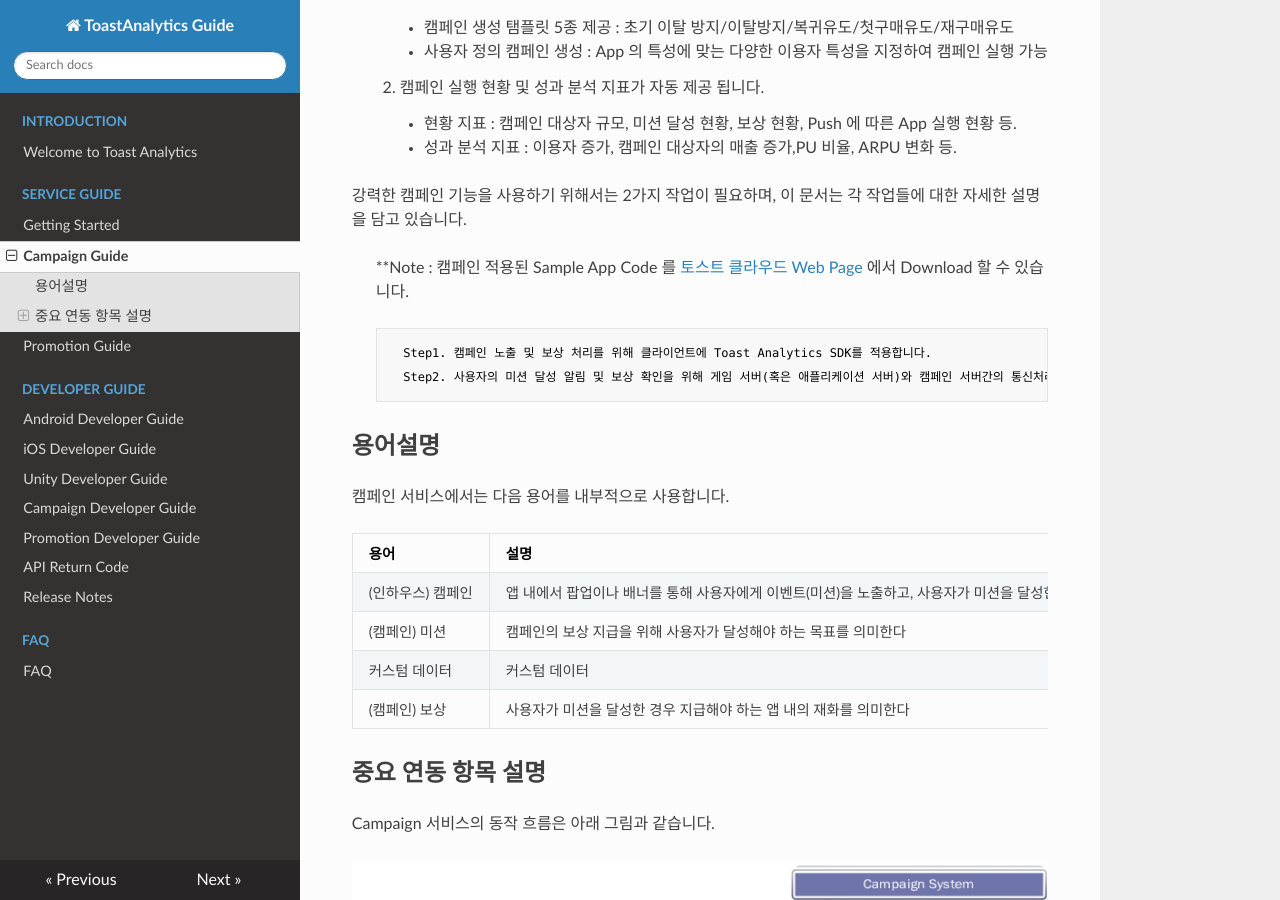
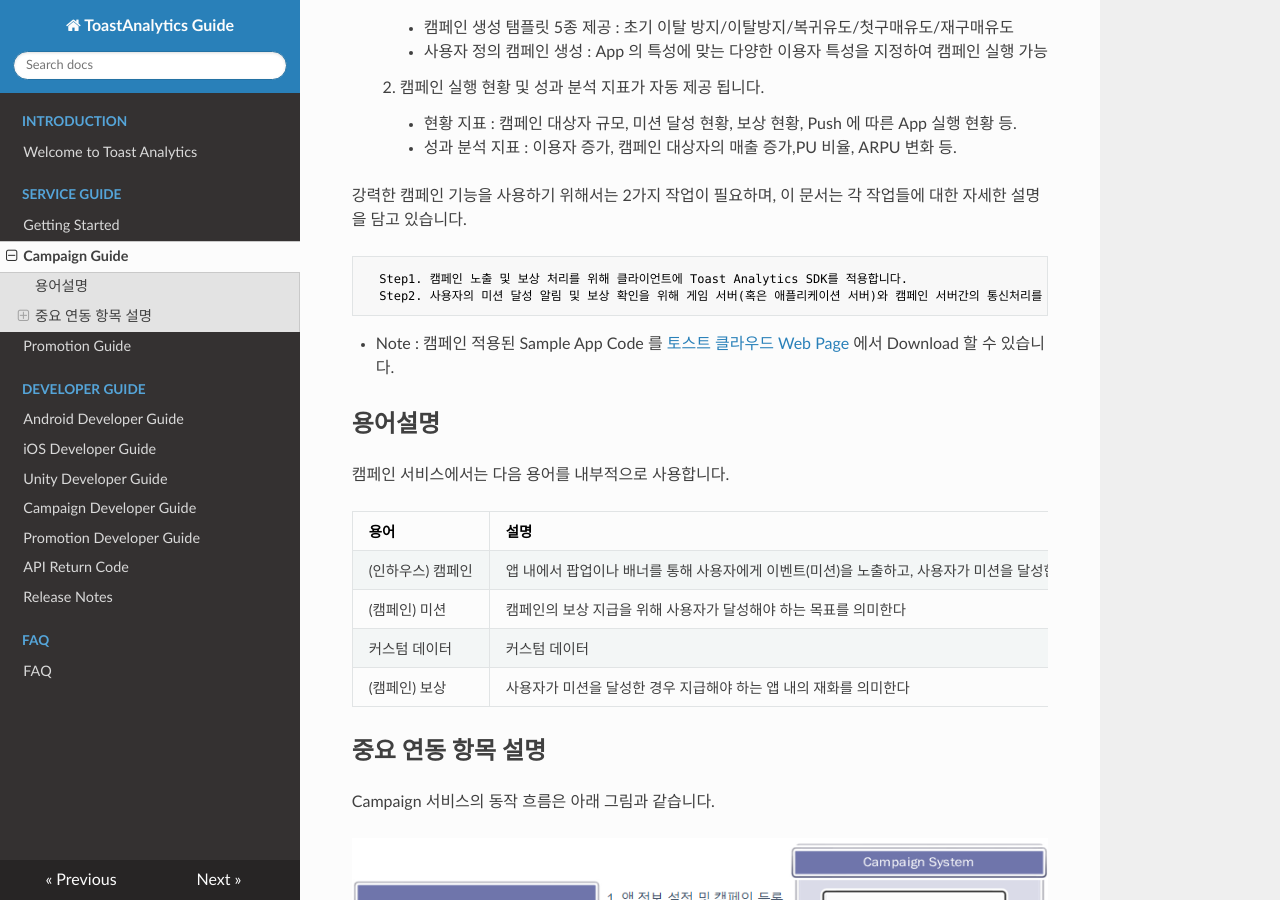
Before and after one commit to ToastAnalytics/ToastAnalytics, an MkDocs documentation site: the page built from docs/Developer/2. Campaign Guide.md, in a window 1280 px wide and 900 px high, scrolled down 372 px. Built offline with MkDocs 1.6.1, drawn with Linux system fonts in a browser that asks for light colours; nearby versions of some CDN libraries; old or Windows-style settings are respelled for this version of MkDocs.

Commit message:
캠페인 가이드 수정

```diff
--- a/docs/Developer/2. Campaign Guide.md
+++ b/docs/Developer/2. Campaign Guide.md
@@ -18,10 +18,10 @@ Analytics 캠페인을 연동 하면,
 
 강력한 캠페인 기능을 사용하기 위해서는 2가지 작업이 필요하며, 이 문서는 각 작업들에 대한 자세한 설명을 담고 있습니다.
 
-> **Note : 캠페인 적용된 Sample App Code 를 [토스트 클라우드 Web Page](http://cloud.toast.com/documents/6/) 에서 Download 할 수 있습니다.
->
       Step1. 캠페인 노출 및 보상 처리를 위해 클라이언트에 Toast Analytics SDK를 적용합니다.
       Step2. 사용자의 미션 달성 알림 및 보상 확인을 위해 게임 서버(혹은 애플리케이션 서버)와 캠페인 서버간의 통신처리를 합니다.
+
+* Note : 캠페인 적용된 Sample App Code 를 [토스트 클라우드 Web Page](http://cloud.toast.com/documents/6/) 에서 Download 할 수 있습니다.
 
 ##용어설명
 캠페인 서비스에서는 다음 용어를 내부적으로 사용합니다.
```
